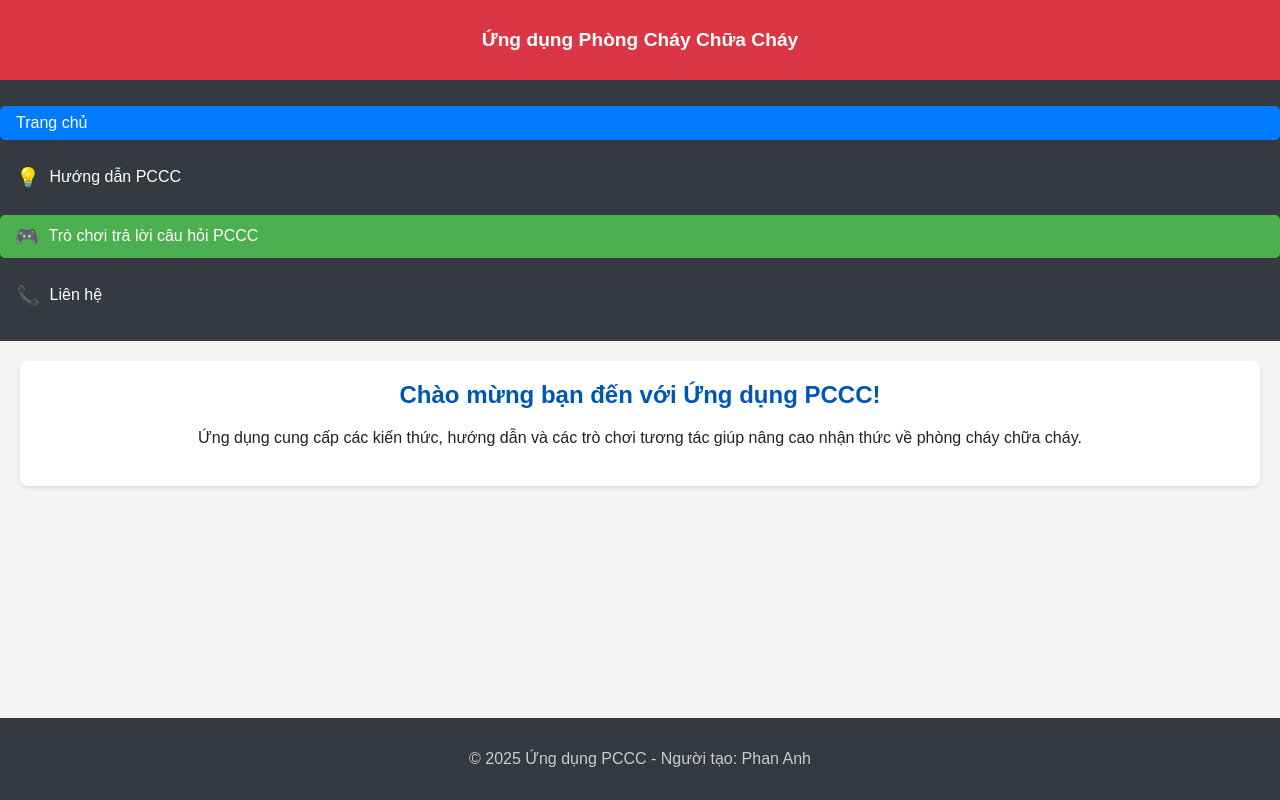
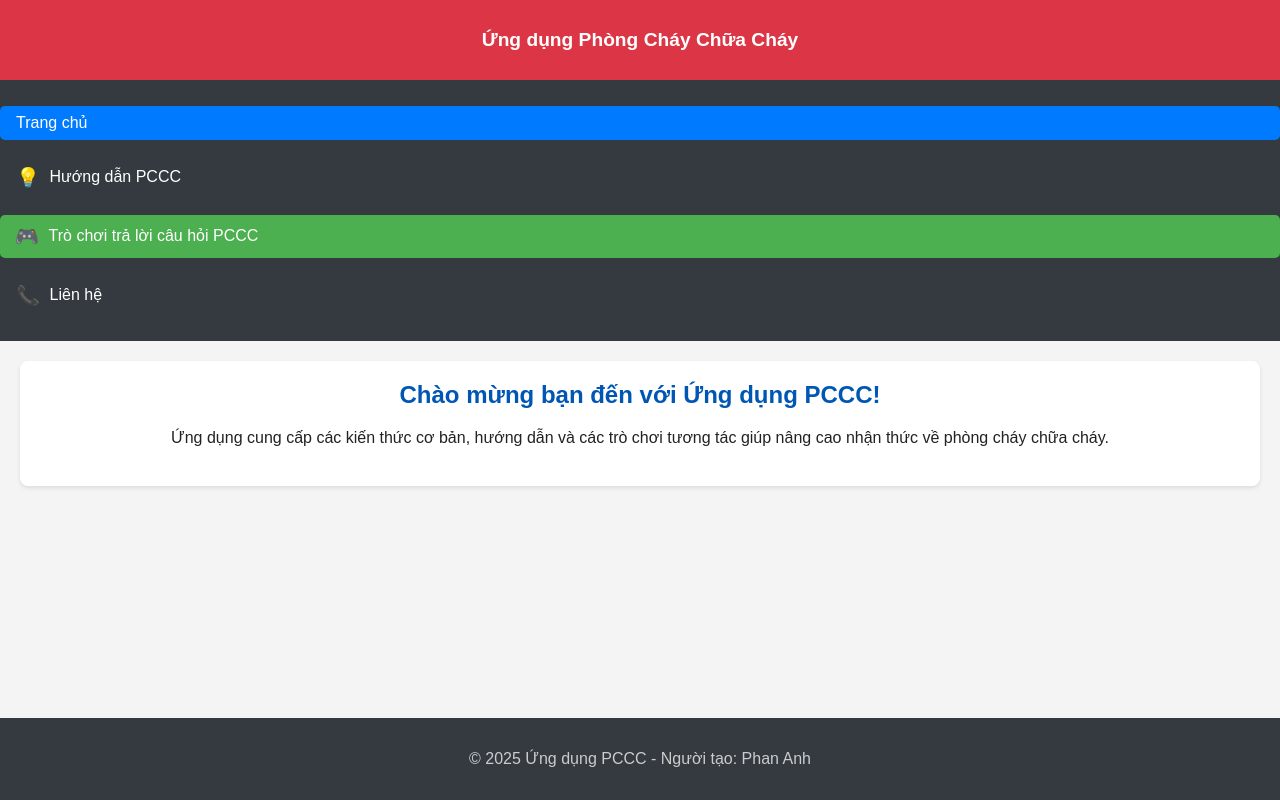
Before and after one commit to lop0dongthacgian/huongdan-pccc, a plain HTML site: page index.html in a window 1280 px wide. Drawn offline with Linux system fonts and the light colour scheme.

Commit message:
Update index.html

```diff
--- a/index.html
+++ b/index.html
@@ -38,7 +38,7 @@
     <main>
         <section id="trang-chu">
             <h2>Chào mừng bạn đến với Ứng dụng PCCC!</h2>
-            <p>Ứng dụng cung cấp các kiến thức, hướng dẫn và các trò chơi tương tác giúp nâng cao nhận thức về phòng cháy chữa cháy.</p>
+            <p>Ứng dụng cung cấp các kiến thức cơ bản, hướng dẫn và các trò chơi tương tác giúp nâng cao nhận thức về phòng cháy chữa cháy.</p>
             <div class="feature-images">
                 <img src="img/minhhoa1.jpg" alt="Hướng dẫn PCCC" width="300">
                 <img src="img/minhhoa2.png" alt="Trò chơi PCCC" width="300">
```
